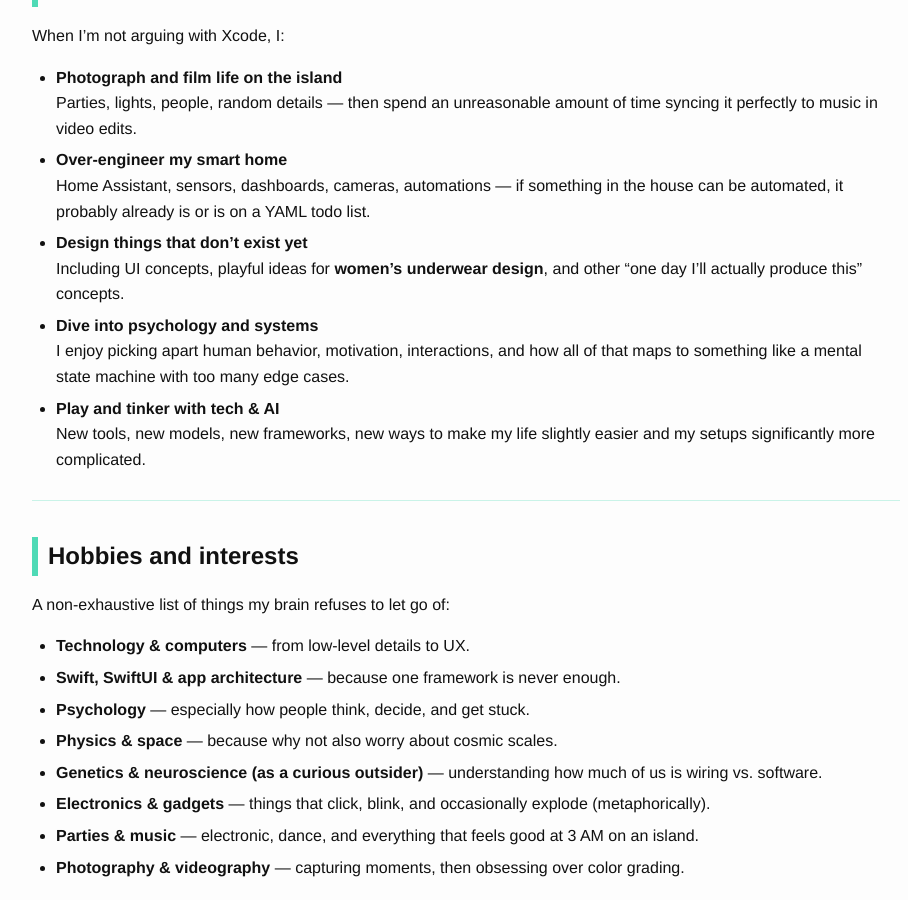
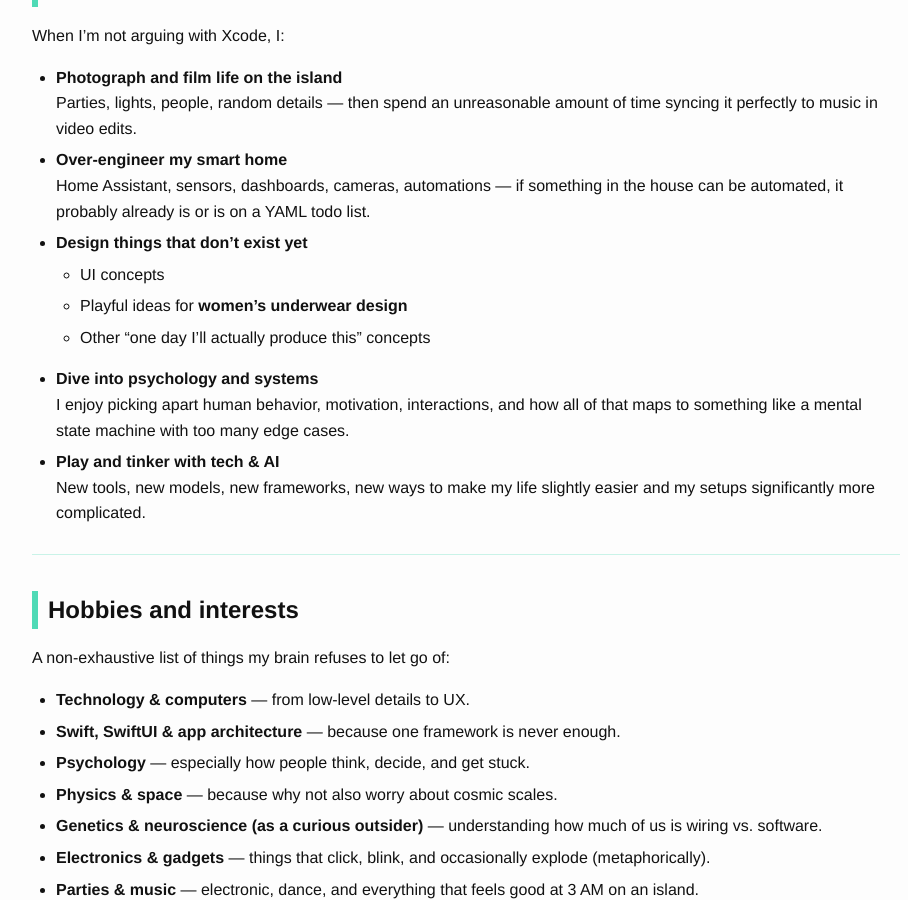
Before and after one commit to qizh/taxiboatdriver.com, a Jekyll site: the page local-preview.html, which Jekyll copies as it is, in a window 1280 px wide and 900 px high, scrolled down 2053 px. Shown: the whole window, without its empty margins (174-1082 px from the left). Built offline with Jekyll 4.4.1, drawn with Linux system fonts in a browser that asks for light colours.

Commit message:
Apply suggestions from code review
Co-authored-by: Copilot <175728472+Copilot@users.noreply.github.com>

```diff
--- a/local-preview.html
+++ b/local-preview.html
@@ -197,7 +197,13 @@ code, tt {
     <ul>
       <li><strong>Photograph and film life on the island</strong><br>Parties, lights, people, random details — then spend an unreasonable amount of time syncing it perfectly to music in video edits.</li>
       <li><strong>Over-engineer my smart home</strong><br>Home Assistant, sensors, dashboards, cameras, automations — if something in the house can be automated, it probably already is or is on a YAML todo list.</li>
-      <li><strong>Design things that don’t exist yet</strong><br>Including UI concepts, playful ideas for <strong>women’s underwear design</strong>, and other “one day I’ll actually produce this” concepts.</li>
+      <li><strong>Design things that don’t exist yet</strong>
+        <ul>
+          <li>UI concepts</li>
+          <li>Playful ideas for <strong>women’s underwear design</strong></li>
+          <li>Other “one day I’ll actually produce this” concepts</li>
+        </ul>
+      </li>
       <li><strong>Dive into psychology and systems</strong><br>I enjoy picking apart human behavior, motivation, interactions, and how all of that maps to something like a mental state machine with too many edge cases.</li>
       <li><strong>Play and tinker with tech &amp; AI</strong><br>New tools, new models, new frameworks, new ways to make my life slightly easier and my setups significantly more complicated.</li>
     </ul>
```
